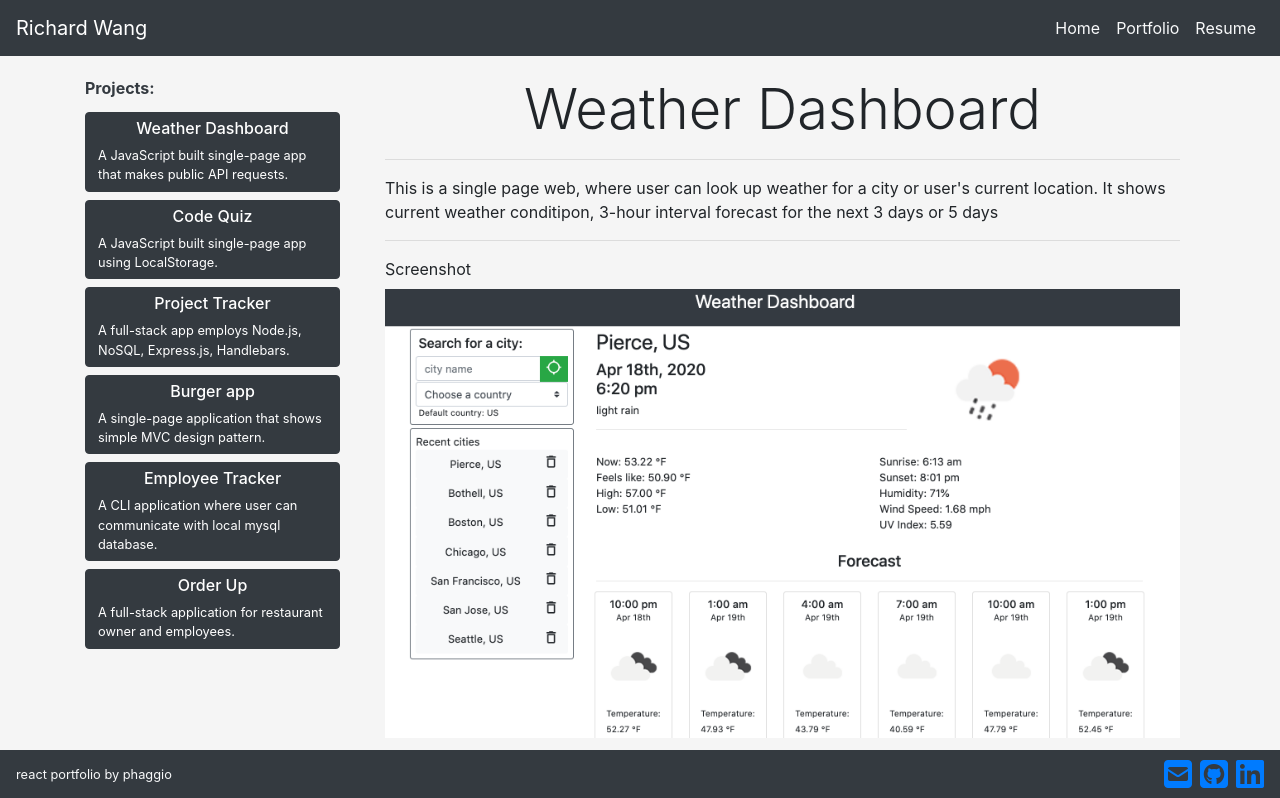
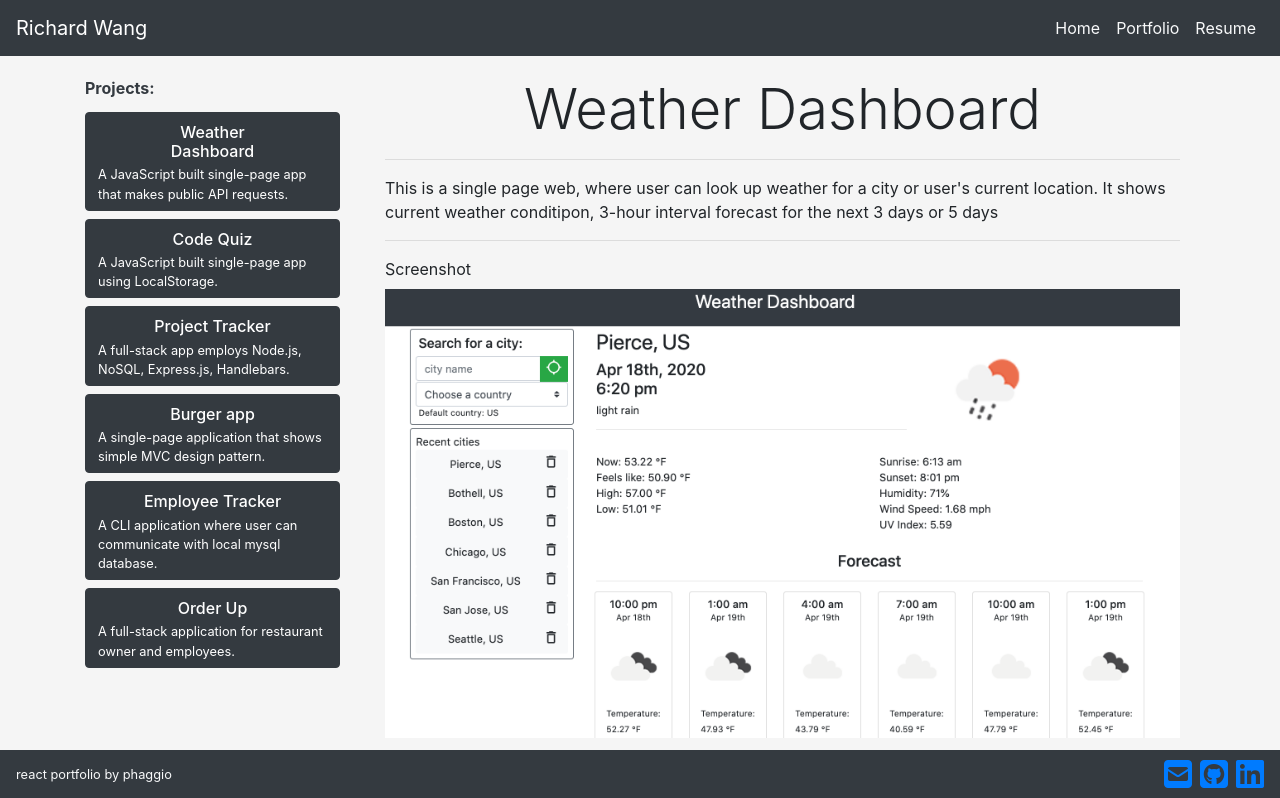
Before and after one commit to phaggio/react-portfolio, a React (Create React App) app: page /#/portfolio in a window 1280 px wide. Shown: the top 798 px of the page. Built offline with nearby package versions, Linux system fonts and the light colour scheme.

Commit message:
align ProjectItem text

```diff
--- a/src/components/ProjectItem/index.js
+++ b/src/components/ProjectItem/index.js
@@ -12,7 +12,7 @@ const ProjectItem = props => {
     <button type="button" className="m-1 btn btn-dark btn-block" onClick={() => props.pressed(props.index)}>
       <div className="d-flex flex-column align-items-center">
 
-        <h6 className="d-flex justify-content-center align-items-center" style={size}>
+        <h6 className="m-0 p-1" style={size}>
           {props.name}
         </h6>
 
```
